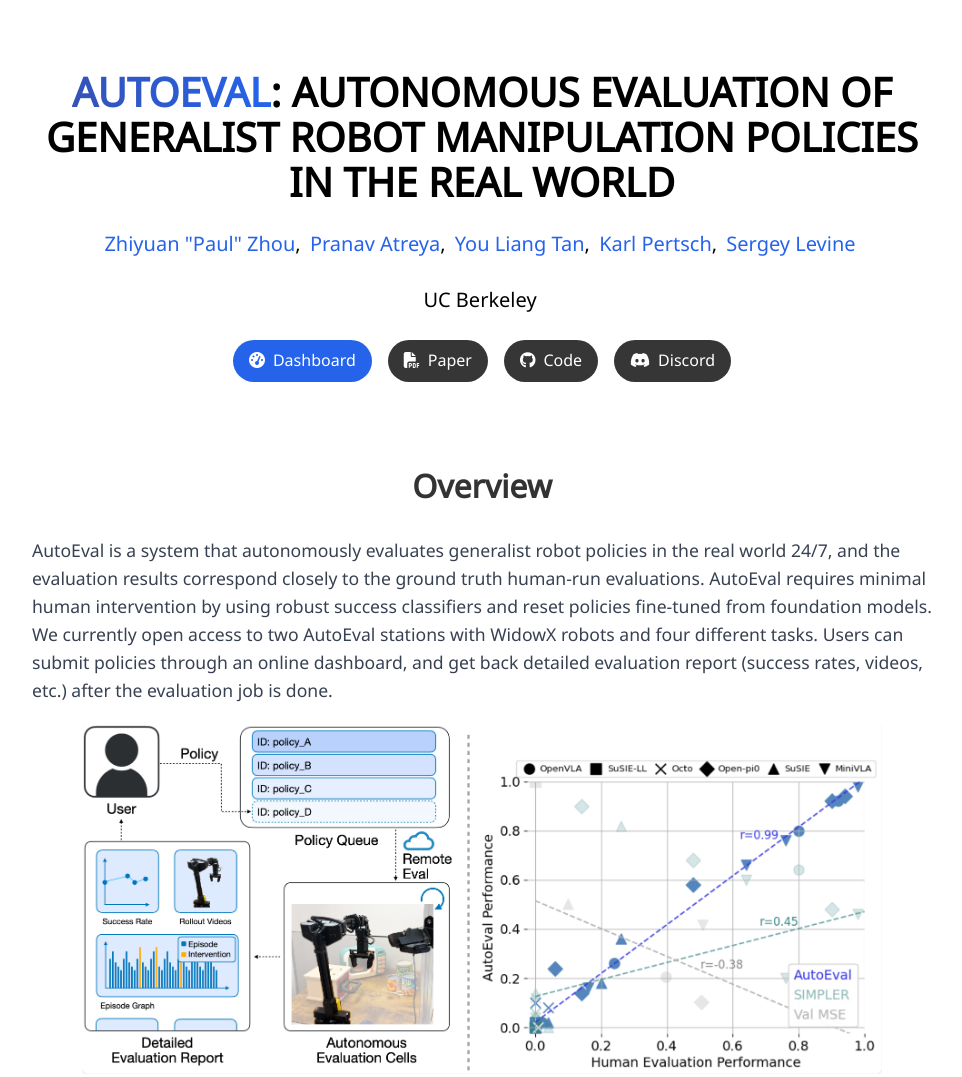
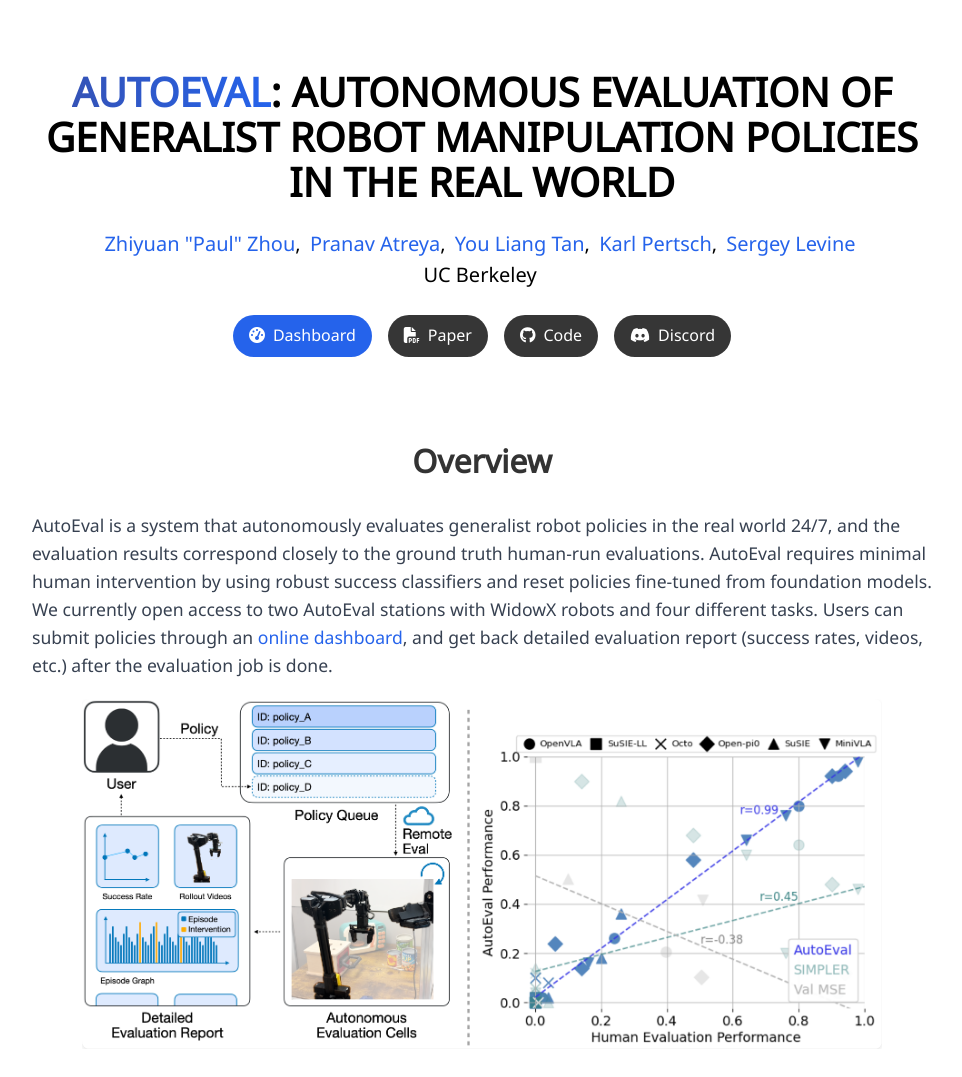
Before and after one commit to auto-eval/auto-eval.github.io, a plain HTML site: page index.html in a window 1280 px wide. Shown: the top 1077 px of the page, without its empty margins (158-1120 px from the left). Drawn offline with Linux system fonts and the light colour scheme; a web font is replaced by a local one.

Commit message:
small updates

```diff
--- a/index.html
+++ b/index.html
@@ -288,7 +288,7 @@
             </span>
           </div>
 
-          <div class="publication-authors">
+          <div class="publication-authors" style="margin-top: -25px;">
             <span class="author-block">UC Berkeley</span>
           </div>
 
@@ -346,7 +346,7 @@
             <p>AutoEval is a system that autonomously evaluates generalist robot policies in the real world 24/7, and the evaluation results correspond closely to the ground truth human-run evaluations.
                 AutoEval requires minimal human intervention by using robust success classifiers and reset policies fine-tuned from foundation models.
                 We currently open access to two AutoEval stations with WidowX robots and four different tasks.
-                Users can submit policies through an online dashboard, and get back detailed evaluation report (success rates, videos, etc.) after the evaluation job is done.</p>
+                Users can submit policies through an <a href="http://159.223.171.199:3079/page" style="color: #2563eb">online dashboard</a>, and get back detailed evaluation report (success rates, videos, etc.) after the evaluation job is done.
             <div class="teaser-container">
                 <img src="assets/teaser.png" alt="AutoEval Teaser" class="teaser-image">
             </div>
```
